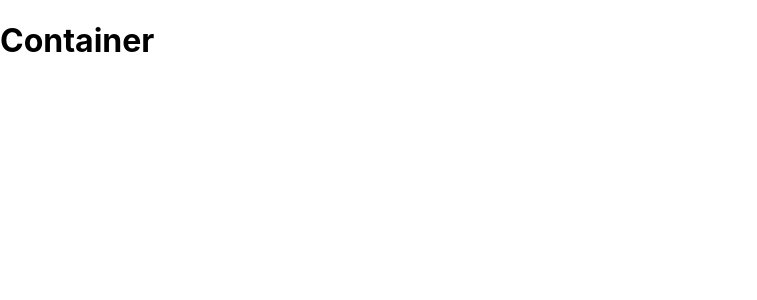
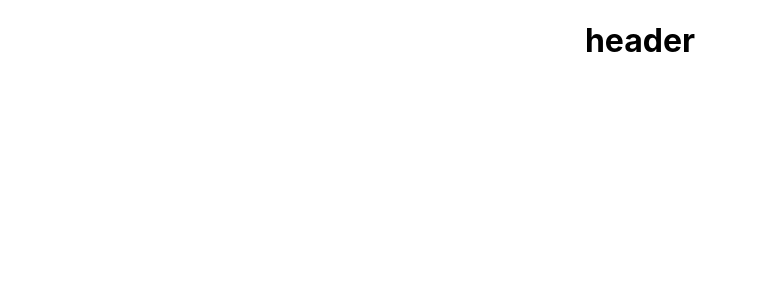
Before and after one commit to A-Asatiani/bicycle-renting-react, a React (Create React App) app: page / in a window 1280 px wide. Shown: the top 300 px of the page, without its empty margins (0-757 px from the left). Built offline with nearby package versions, Linux system fonts and the light colour scheme.

Commit message:
feature: Header component basic code base

```diff
--- /dev/null
+++ b/src/components/header/Header.jsx
@@ -0,0 +1,12 @@
+import React from "react";
+import "./index.css";
+
+const Header = () => {
+  return (
+    <div className="header">
+      <h1>header</h1>
+    </div>
+  );
+};
+
+export default Header;
--- a/src/container/Container.jsx
+++ b/src/container/Container.jsx
@@ -1,10 +1,13 @@
 import React from "react";
-import './index.css';
+import Header from "../components/header/Header";
+import "./index.css";
 
 const Container = () => {
   return (
-    <div className='container-wrapper'>
-      <h1>Container</h1>
+    <div className="container-wrapper">
+      <div className="header-main-wrapper">
+        <Header />
+      </div>
     </div>
   );
 };
--- a/src/container/index.css
+++ b/src/container/index.css
@@ -3,4 +3,5 @@
   position: relative;
   display: flex;
   text-align: center;
+  justify-content: center;
 }
```
Also changed, not shown: src/components/header/index.css (added).
